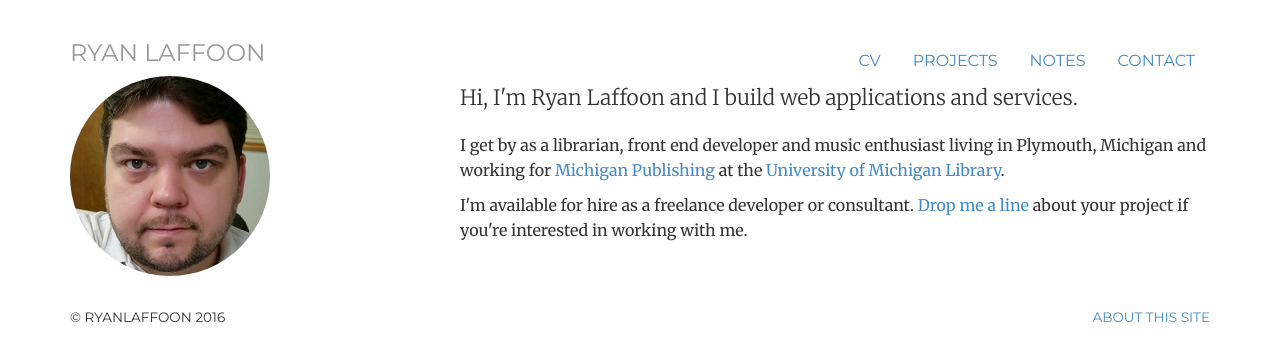
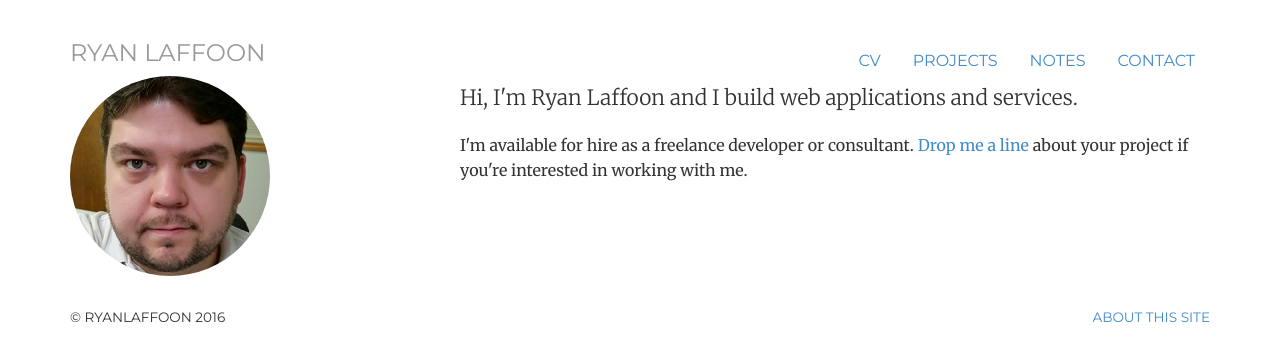
Before and after one commit to ryanlaffoon/ryanlaffoon.github.io, a Jekyll site: the page built from index.html, in a window 1280 px wide. Shown: the top 361 px of the page. Built offline with Jekyll 4.4.1, drawn with Linux system fonts in a browser that asks for light colours.

Commit message:
Main index lead update

```diff
--- a/index.html
+++ b/index.html
@@ -13,9 +13,6 @@
     </div>
     <div itemscope itemtype="http://data-vocabulary.org/Person" class="col-sm-8">
         <p class="lead">Hi, I'm <span itemprop="name">Ryan Laffoon</span> and I build web applications and services.</p>
-        <p>
-            I get by as a <span itemprop="title">librarian</span>, <span itemprop="title">front end developer</span> and music enthusiast living in <span itemprop="address" itemscope itemtype="http://data-vocabulary.org/Address"><span itemprop="locality">Plymouth</span>,           <span itemprop="region">Michigan</span></span> and working for <a href="http://www.publishing.umich.edu">Michigan Publishing</a> at <span itemprop="affiliation">the <a href="http://www.lib.umich.edu">University of Michigan Library</a></span>.
-        </p>
 
         <p>I'm available for hire as a <span itemprop="title">freelance developer or consultant</span>. <a href="contact">Drop me a line</a> about your project if you're interested in working with me.</p>
     </div>
```
